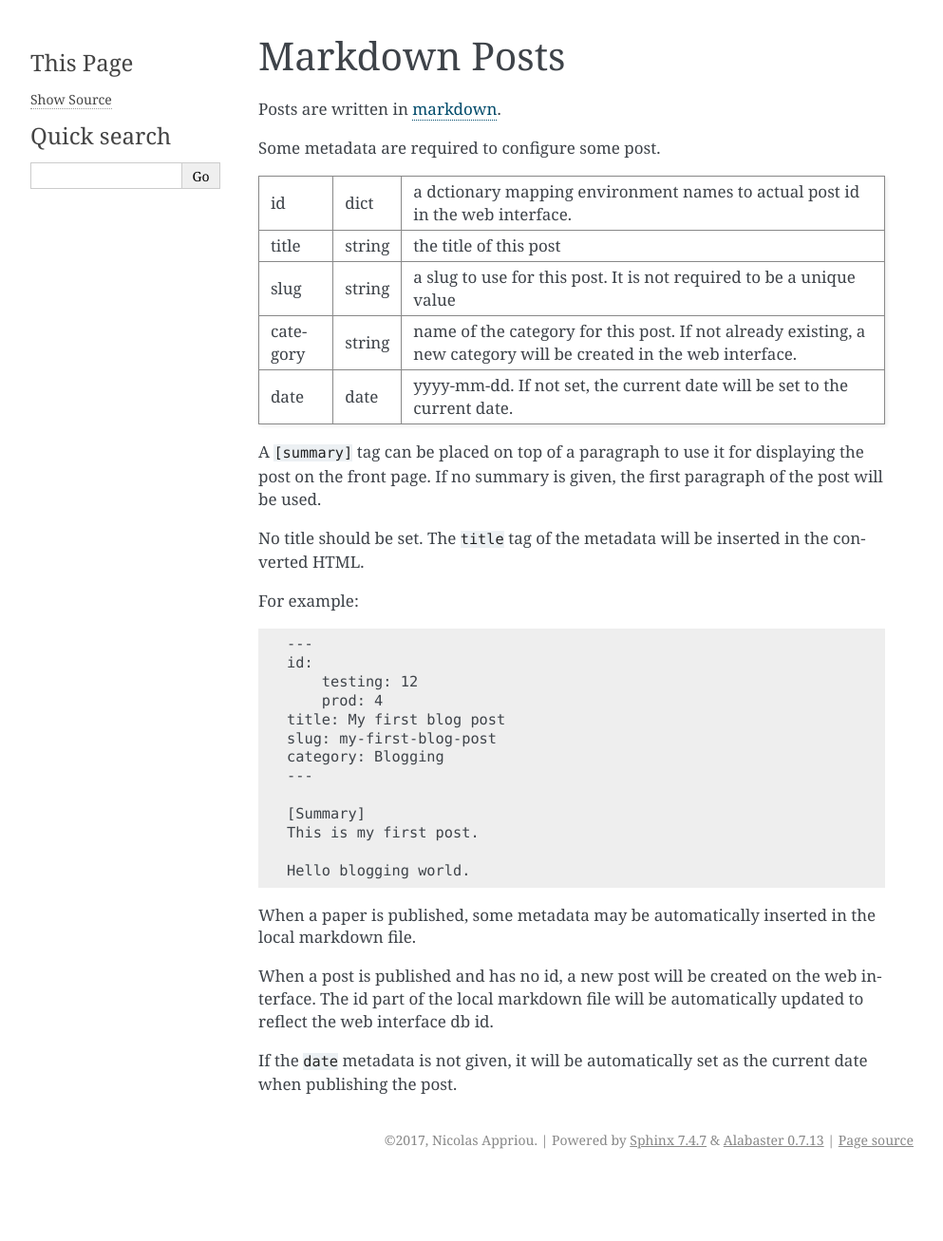
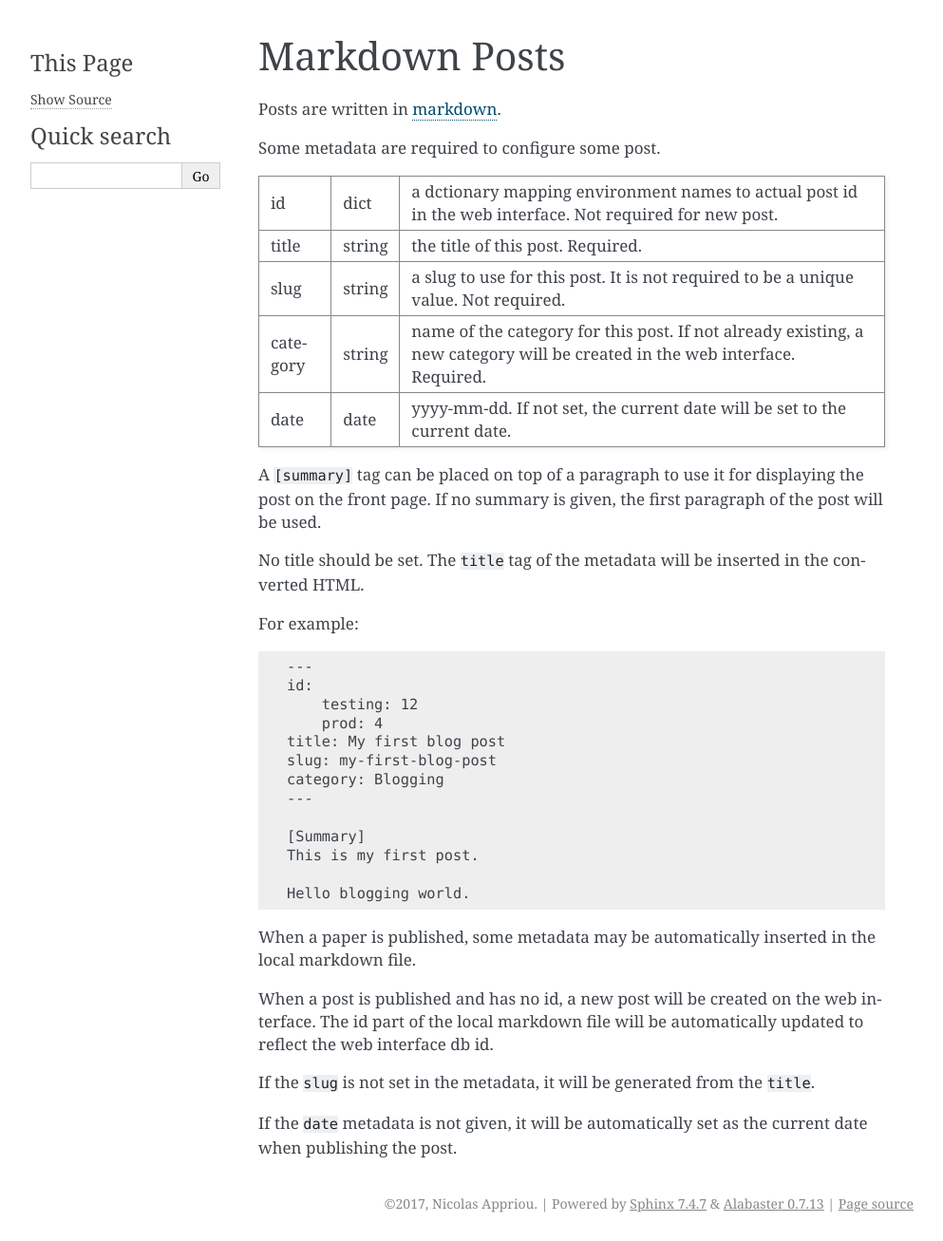
Before and after one commit to Nicals/pblog, a Sphinx documentation site: the page built from docs/writing-posts.rst, in a window 1280 px wide. Shown: the whole page at 95% size, without its empty margins (148-1141 px from the left). Built offline with Sphinx 7.4.7, drawn with Linux system fonts in a browser that asks for light colours; before the commit the page ends 1240 px from its top, so only the background shows below that.

Commit message:
generate slug from title

```diff
--- a/docs/writing-posts.rst
+++ b/docs/writing-posts.rst
@@ -8,12 +8,12 @@ Some metadata are required to configure some post.
 ======== ======= ==============================================================
 
 id       dict    a dctionary mapping environment names to actual post id in
-                 the web interface.
-title    string  the title of this post
+                 the web interface. Not required for new post.
+title    string  the title of this post. Required.
 slug     string  a slug to use for this post. It is not required to be a unique
-                 value
+                 value. Not required.
 category string  name of the category for this post. If not already existing,
-                 a new category will be created in the web interface.
+                 a new category will be created in the web interface. Required.
 date     date    yyyy-mm-dd. If not set, the current date will be set to
                  the current date.
 
@@ -52,5 +52,7 @@ interface.
 The id part of the local markdown file will be automatically updated to
 reflect the web interface db id.
 
+If the ``slug`` is not set in the metadata, it will be generated from the ``title``.
+
 If the ``date`` metadata is not given, it will be automatically set as the
 current date when publishing the post.
```
Also changed, not shown: 2 other files.
